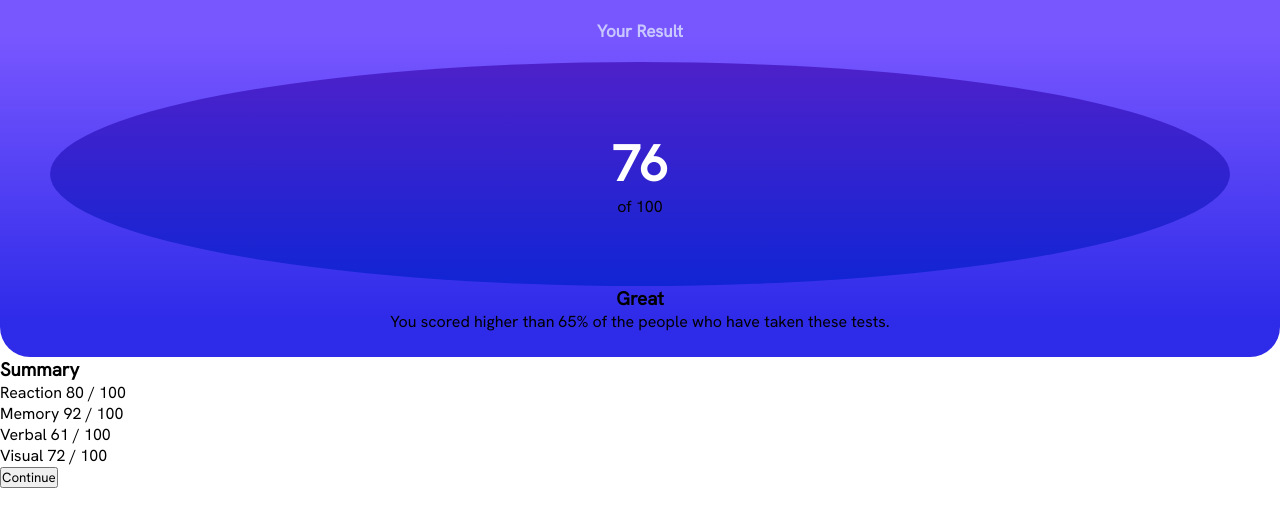
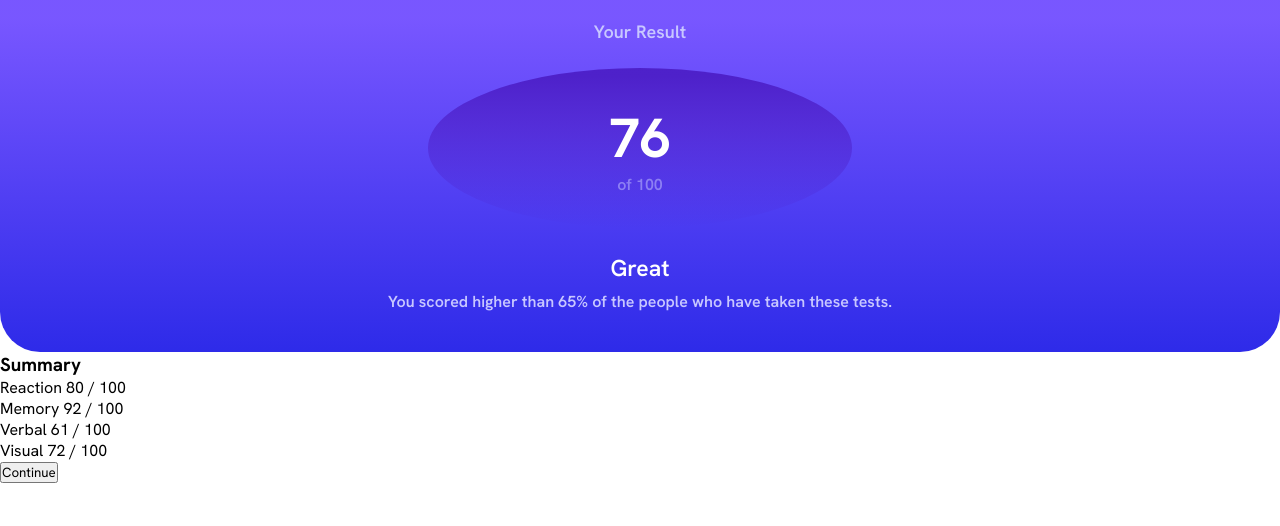
Before and after one commit to TKNsss/results-summary-component, a plain HTML site: page index.html in a window 1280 px wide. Drawn offline with Linux system fonts and the light colour scheme.

Commit message:
update result-side1

```diff
--- a/index.html
+++ b/index.html
@@ -14,9 +14,9 @@
     <div class="container">
       <div class="result-side">
         <h3 id="title">Your Result</h3>
-        <p id="total-score"><span style="font-size:3.125rem;font-weight:bold;color:var(--white)">76</span> of 100</p>
-        <h3>Great</h3>
-        <p>You scored higher than 65% of the people who have taken these tests.</p>
+        <p id="total-score"><span style="font-size:3.438rem;font-weight:bold;color:var(--white);">76</span> <span style="opacity:0.5;">of 100</span></p>
+        <h3 style="font-size:1.438rem;color:var(--white);font-weight:600;margin-bottom:8px;">Great</h3>
+        <p style="font-size:1rem;color:var(--lightlavender);font-weight:600;margin:0 57px 15px 57px;">You scored higher than 65% of the people who have taken these tests.</p>
       </div>
 
       <div class="summary-side">
--- a/style.css
+++ b/style.css
@@ -1,4 +1,4 @@
-@import url('https://fonts.googleapis.com/css2?family=Hanken+Grotesk&display=swap');
+@import url('https://fonts.googleapis.com/css2?family=Hanken+Grotesk:wght@200;300;400;500;600;700;800&display=swap');
 
 * {
   box-sizing: border-box;
@@ -24,26 +24,31 @@
 
 .result-side {
   width: 100%;
-  border-bottom-left-radius: 30px;
-  border-bottom-right-radius: 30px;
-  background-image: linear-gradient(to bottom, var(--lightslateblue) 10%, var(--lightroyalblue) 90%);
+  border-bottom-left-radius: 40px;
+  border-bottom-right-radius: 40px;
+  background-image: linear-gradient(to bottom, var(--lightslateblue) 5%, var(--lightroyalblue));
   min-height: 38vh;
   text-align: center;
   padding: 20px 50px 25px 50px;
 }
 
 #title {
-  font-size: 1.063rem;
-  font-weight: bold;
+  font-size: 1.125rem;
+  font-weight: 600;
   color: var(--lightlavender);
 }
 
 #total-score {
-  margin-top: 20px;
+  margin: 25px auto;
+  font-size: 1rem;
+  font-weight: 600;
+  color: var(--lightlavender);
   border-radius: 50%;
-  width: 100%;
-  min-height: 28vh;
-  display: grid;
-  place-content: center;
-  background-image: linear-gradient(to bottom, var(--violetblue), var(--cobaltblue));
+  max-width: 36%;
+  min-height: 20vh;
+  display: flex;
+  justify-content: center;
+  align-items: center;
+  flex-direction: column;
+  background-image: linear-gradient(var(--violetblue) 5%, hsla(244, 100%, 50%, 0));
 }
```
